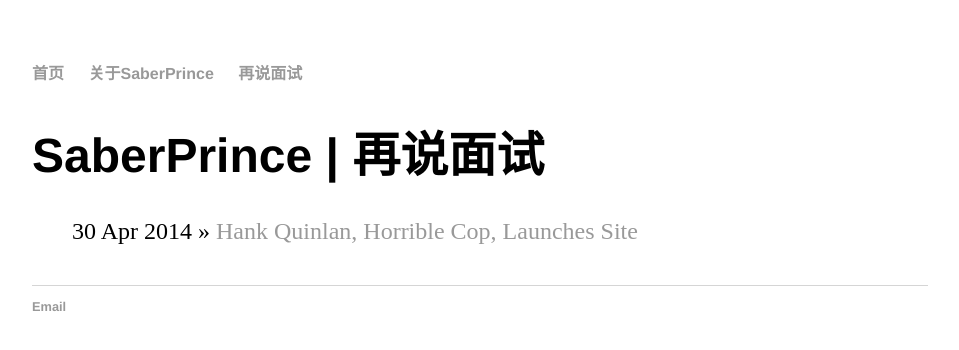
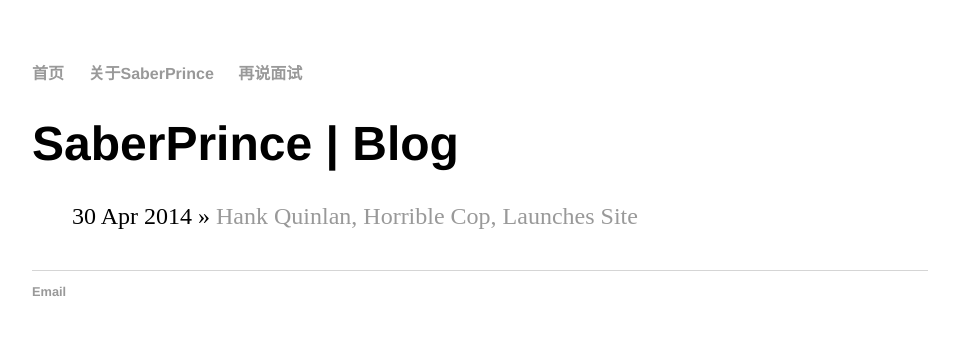
Before and after one commit to saberprince/saberprince.github.io, a Jekyll site: the page built from blog/index.html, in a window 1280 px wide. Shown: the top 350 px of the page, without its empty margins (160-1119 px from the left). Built offline with Jekyll 4.4.1, drawn with Linux system fonts in a browser that asks for light colours.

Commit message:
Update index.html

```diff
--- a/blog/index.html
+++ b/blog/index.html
@@ -1,6 +1,6 @@
 ---
 layout: default
-title: SaberPrince | 再说面试
+title: SaberPrince | Blog
 ---
 	<h1>{{ page.title }}</h1>
 	<ul class="posts">
```
